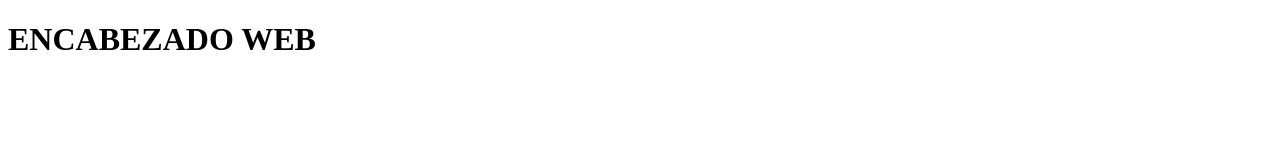
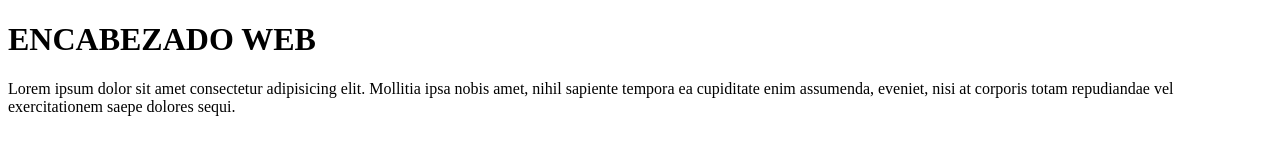
Before and after one commit to mffigueredoa001-ai/mi_repositorio, a plain HTML site: page index.html in a window 1280 px wide. Drawn offline with Linux system fonts and the light colour scheme.

Commit message:
segunda version con un parrafo

```diff
--- a/index.html
+++ b/index.html
@@ -9,6 +9,10 @@
 <body>
 
     <h1>ENCABEZADO WEB</h1>
+    <p>Lorem ipsum dolor sit amet consectetur adipisicing elit. Mollitia ipsa nobis amet,
+    nihil sapiente tempora ea cupiditate enim assumenda, eveniet, nisi at corporis totam repudiandae
+    vel exercitationem saepe dolores sequi.
+    </p>
 
 </body>
 
```
